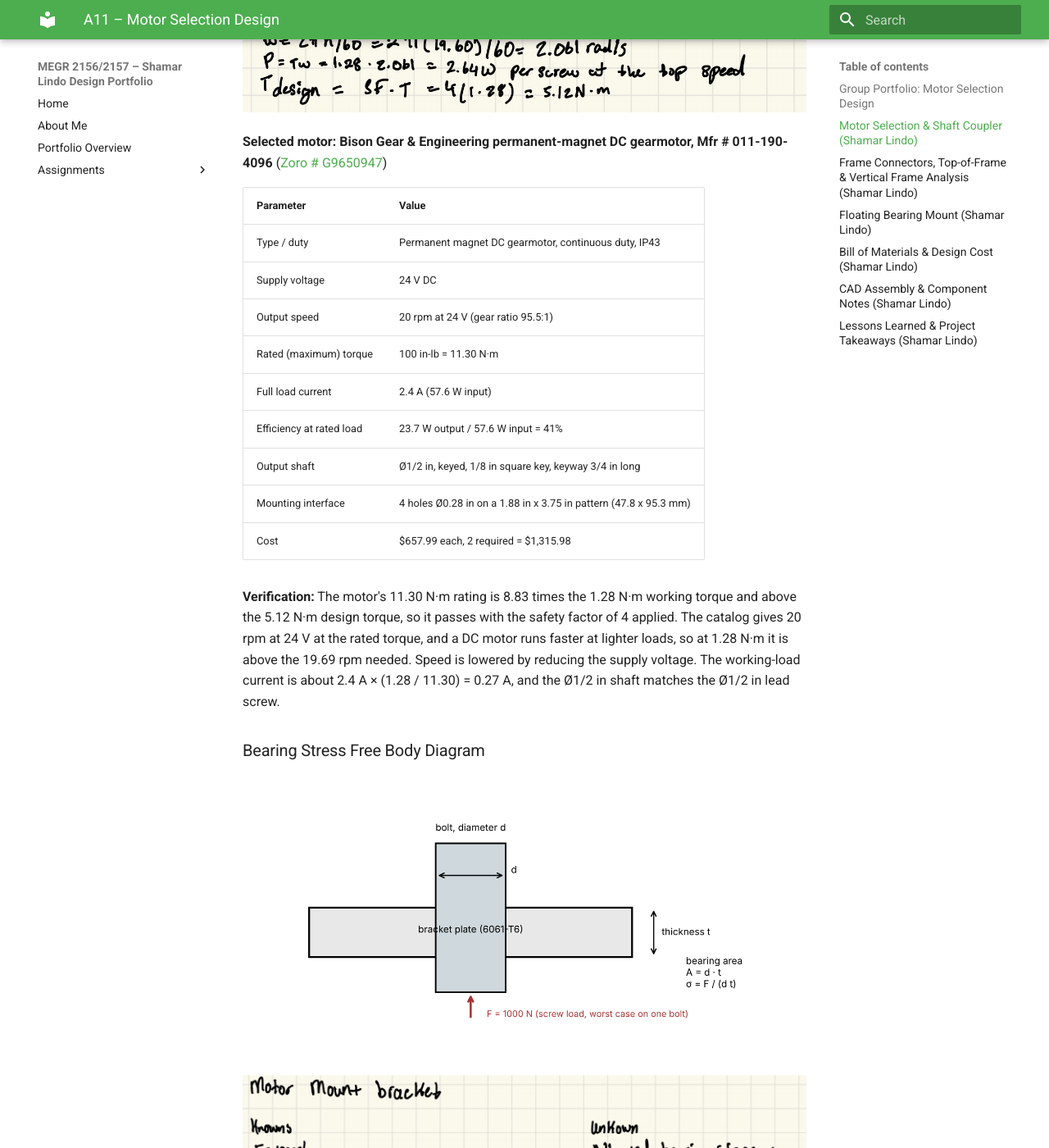
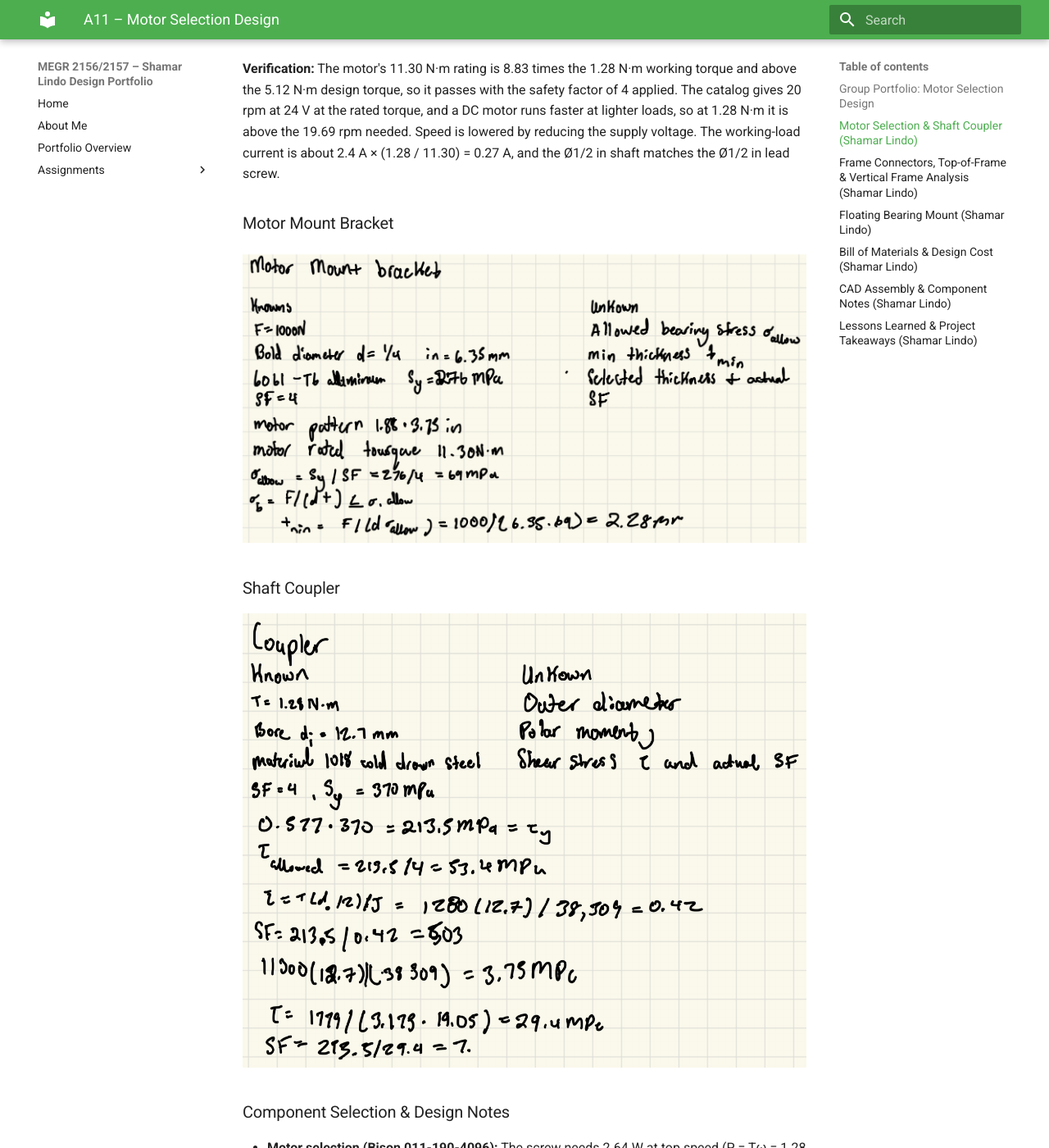
Before and after one commit to shamardlindo1/-megr2157-portfolio, an MkDocs documentation site: the page built from docs/assignments/A11/index.md, in a window 1280 px wide and 1400 px high, scrolled down 1981 px. Shown: the whole window at 82% size. Built offline with MkDocs 1.6.1 and Material for MkDocs 9.7.7, drawn with Linux system fonts in a browser that asks for light colours; some of the changed text lies outside the part shown.

Commit message:
A11: remove typed PDF block and FBD figures

```diff
--- a/docs/assignments/A11/index.md
+++ b/docs/assignments/A11/index.md
@@ -7,8 +7,6 @@ Tensile tester drive: two identical lead screws share a 2 kN test load (1000 N e
 ## Motor Selection & Shaft Coupler (Shamar Lindo)
 
 For my part of the project, I selected the motor for each lead screw, sized the motor mount bracket for bearing stress, and sized the coupler that joins the motor shaft to the screw. I took the 1.28 N·m peak torque and the 0.39 to 19.69 rpm speed range from my A10 lead screw design, applied the safety factor of 4, and picked a 24 V DC gearmotor with a Ø1/2 in shaft to match the screw. Then I found the minimum bracket thickness and sized the coupler for torsional shear so the team has the exact shaft, bore and mounting dimensions for the mount, frame and CAD assembly. I also did the frame, bearing mount and cost calculations, and left the CAD modeling to the teammates.
-
-<iframe src="A11_Shamar_Lindo_Motor_Coupler.pdf" width="100%" height="620px" style="border:1px solid #ccc;"></iframe>
 
 ### Speed–Torque Curve
 
@@ -32,15 +30,11 @@ For my part of the project, I selected the motor for each lead screw, sized the
 
 **Verification:** The motor's 11.30 N·m rating is 8.83 times the 1.28 N·m working torque and above the 5.12 N·m design torque, so it passes with the safety factor of 4 applied. The catalog gives 20 rpm at 24 V at the rated torque, and a DC motor runs faster at lighter loads, so at 1.28 N·m it is above the 19.69 rpm needed. Speed is lowered by reducing the supply voltage. The working-load current is about 2.4 A × (1.28 / 11.30) = 0.27 A, and the Ø1/2 in shaft matches the Ø1/2 in lead screw.
 
-### Bearing Stress Free Body Diagram
-
-![Bearing stress FBD (Shamar Lindo)](a11_bearing_fbd.png)
+### Motor Mount Bracket
 
 ![Motor mount bracket hand calculation (Shamar Lindo)](a11_hw_mount.png)
 
-### Coupler Free Body Diagram
-
-![Coupler FBD (Shamar Lindo)](a11_coupler_fbd.png)
+### Shaft Coupler
 
 ![Coupler hand calculation (Shamar Lindo)](a11_hw_coupler.png)
 
@@ -80,14 +74,6 @@ For my part of the project, I selected the motor for each lead screw, sized the
 ## Frame Connectors, Top-of-Frame & Vertical Frame Analysis (Shamar Lindo)
 
 I checked the frame with hand calculations and a beam-element FEA. The frame is four 2 ft McMaster 6575N25 40 mm rails (two columns, a top rail and a bottom rail) joined at the four corners with eight McMaster 5537T937 corner brackets (6063-T5 aluminum, two M8 screws each). McMaster does not publish section properties for the rail, so I used the published values for the equivalent 40 mm 40 Series profile (I = 137,870 mm⁴, A = 874.2 mm², S<sub>y</sub> = 172.4 MPa, E = 68.9 GPa). They should be replaced with the mass-properties values from the CAD model.
-
-### Top Rail Free Body, Shear and Moment
-
-![Top rail FBD (Shamar Lindo)](a11_toprail.png)
-
-### Vertical Column Free Body
-
-![Column FBD (Shamar Lindo)](a11_column.png)
 
 ### Frame Analysis Notes
 
```
